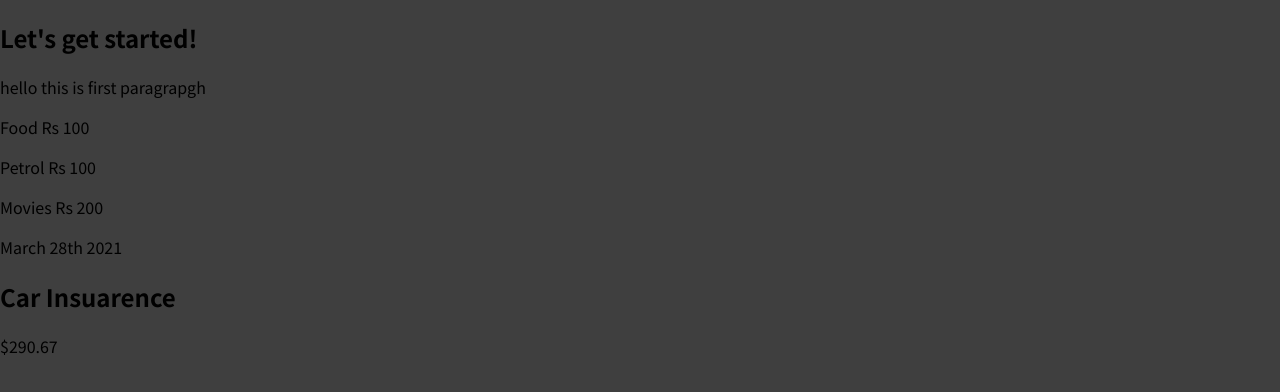
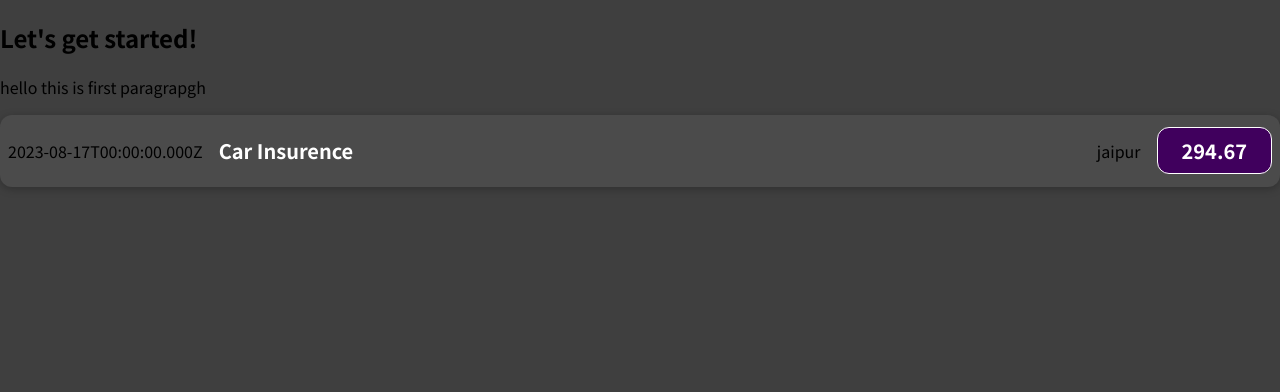
Before and after one commit to ritik-28/reactbasic, a JavaScript app: page / in a window 1280 px wide. Shown: the top 392 px of the page. Built offline with nearby package versions, Linux system fonts and the light colour scheme.

Commit message:
Styling and using JS in JSX

```diff
--- /dev/null
+++ b/src/components/ExpenseItem.css
@@ -0,0 +1,56 @@
+.expense-item {
+  display: flex;
+  justify-content: space-between;
+  align-items: center;
+  box-shadow: 0 2px 8px rgba(0, 0, 0, 0.25);
+  padding: 0.5rem;
+  margin: 1rem 0;
+  border-radius: 12px;
+  background-color: #4b4b4b;
+}
+
+.expense-item__description {
+  display: flex;
+  flex-direction: column;
+  gap: 1rem;
+  align-items: flex-end;
+  flex-flow: column-reverse;
+  justify-content: flex-start;
+  flex: 1;
+}
+
+.expense-item h2 {
+  color: #3a3a3a;
+  font-size: 1rem;
+  flex: 1;
+  margin: 0 1rem;
+  color: white;
+}
+
+.expense-item__price {
+  font-size: 1rem;
+  font-weight: bold;
+  color: white;
+  background-color: #40005d;
+  border: 1px solid white;
+  padding: 0.5rem;
+  border-radius: 12px;
+}
+
+@media (min-width: 580px) {
+  .expense-item__description {
+    flex-direction: row;
+    align-items: center;
+    justify-content: flex-start;
+    flex: 1;
+  }
+
+  .expense-item__description h2 {
+    font-size: 1.25rem;
+  }
+
+  .expense-item__price {
+    font-size: 1.25rem;
+    padding: 0.5rem 1.5rem;
+  }
+}
--- a/src/components/ExpenseItem.js
+++ b/src/components/ExpenseItem.js
@@ -1,13 +1,18 @@
+import "./ExpenseItem.css";
+
 function ExpenseItem() {
+  const expenseDate = new Date(2023, 7, 17);
+  const expenseTitle = "Car Insurence";
+  const expenseAmount = 294.67;
+  const locationOfExpenditure = "jaipur";
+
   return (
-    <div>
-      <p>Food Rs 100</p>
-      <p>Petrol Rs 100</p>
-      <p>Movies Rs 200</p>
-      <div>March 28th 2021</div>
-      <div>
-        <h2>Car Insuarence</h2>
-        <div>$290.67</div>
+    <div className="expense-item">
+      <div>{expenseDate.toISOString()}</div>
+      <div className="expense-item__description">
+        <h2>{expenseTitle}</h2>
+        <p>{locationOfExpenditure}</p>
+        <div className="expense-item__price">{expenseAmount}</div>
       </div>
     </div>
   );
```
